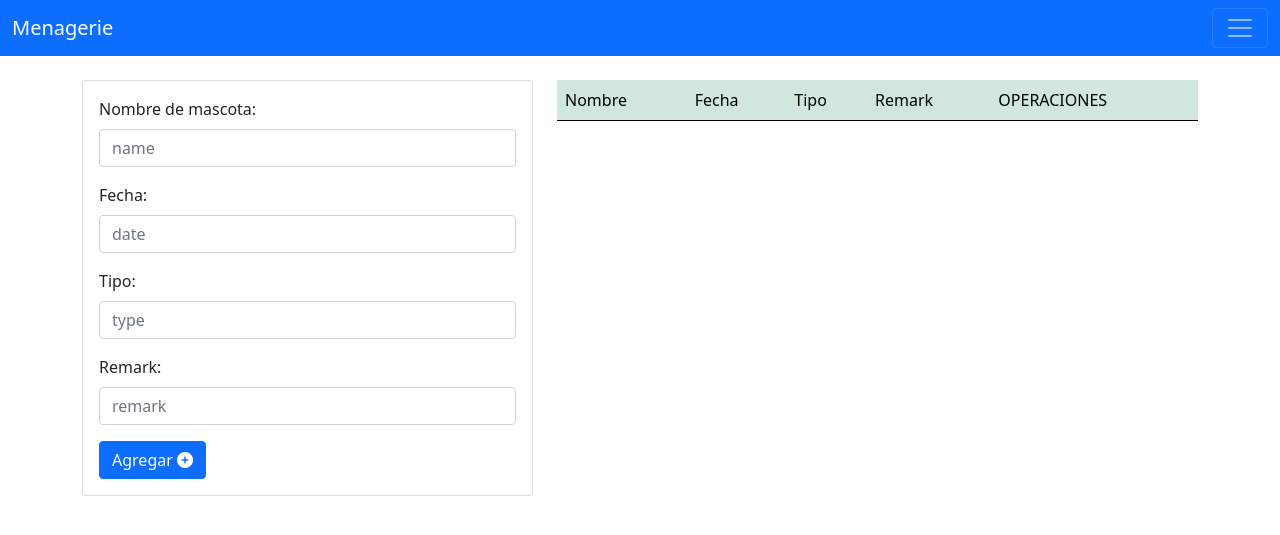
After one commit to adnruiz/ProyectoFinal_PL-F_2021, a Flask app: page /events in a window 1280 px wide. The commit adds this page. Shown: the top 535 px of the page. Run offline with Flask 2, Linux system fonts and the light colour scheme; data that the repository does not hold is empty; some libraries are stand-ins or nearby versions.

Commit message:
Altas, Bajas, Cambios de event

```diff
--- a/App.py
+++ b/App.py
@@ -1,3 +1,5 @@
+from os import name
+import re
 from flask import Flask, render_template, request, redirect, url_for
 from flask.helpers import flash
 from flask_mysqldb import MySQL
@@ -25,6 +27,13 @@ def Index():
     data = cursorMySQL.fetchall()
     return render_template('index.html', pets = data)
 
+@app.route('/events')
+def events():
+    cursorMySQL = mysql.connection.cursor()
+    cursorMySQL.execute('SELECT * FROM event')
+    data = cursorMySQL.fetchall()
+    return render_template('events.html', events = data)
+
 @app.route('/add_pet', methods=['POST'])
 def add_pet():
     if request.method == 'POST':
@@ -44,6 +53,23 @@ def add_pet():
         flash('Mascota agregada correctamente!')
 
     return redirect(url_for('Index'))
+
+@app.route('/add_event', methods=['POST'])
+def add_event():
+    if request.method == 'POST':
+        name = request.form['name']
+        date = request.form['date']
+        type = request.form['type']
+        remark = request.form['remark']
+
+        #pasar datos a mysql
+        cursorMySQL = mysql.connection.cursor()
+        cursorMySQL.execute('INSERT INTO event (name, date, type, remark) VALUES (%s, %s, %s, %s)',
+        (name, date, type, remark))
+        mysql.connection.commit()
+        flash('Evento agregado correctamente.')
+    return redirect(url_for('events'))
+
 
 @app.route('/edit/<id>')
 def edit_pet(id):
--- /dev/null
+++ b/templates/events.html
@@ -0,0 +1,75 @@
+{% extends 'layout.html' %}
+
+{% block body %}
+
+<div class="row">
+    <div class="col-md-5">
+        <div class="card card-body">
+            <form action="/add_event" method="POST">
+                <div class="card-text">
+                    <div class="mb-3">
+                        <label for="name" class="form-label">Nombre de mascota: </label>
+                        <input class="form-control" type="text" name="name" placeholder="name">
+                    </div>
+                    <div class="mb-3">
+                        <label for="date" class="form-label">Fecha: </label>
+                        <input class="form-control" type="text" name="date" placeholder="date">
+                    </div>
+                    <div class="mb-3">
+                        <label for="type" class="form-label">Tipo: </label>
+                        <input class="form-control" type="text" name="type" placeholder="type">
+                    </div>
+                    <div class="mb-3">
+                        <label for="remark" class="form-label">Remark: </label>
+                        <input class="form-control" type="text" name="remark" placeholder="remark">
+                    </div>
+                </div>
+
+                <button type="submit" class="btn btn-primary">
+                    Agregar <i class="fas fa-plus-circle"></i>
+                </button>
+            </form>
+        </div>
+    </div>
+
+<div class="col-md-7">
+    <table class="table table-success table-striped">
+        <thead>
+            <tr>
+                <td>Nombre</td>
+                <td>Fecha</td>
+                <td>Tipo</td>
+                <td>Remark</td>
+                <td>OPERACIONES</td>
+            </tr>
+        </thead>
+        <tbody>
+            {% for event in events %}
+                <tr>
+                    <td>{{ event.1 }}</td>
+                    <td>{{ event.2 }}</td>
+                    <td>{{ event.3 }}</td>
+                    <td>{{ event.4 }}</td>
+                    <td>
+                        <a href="/edit/{{ event.0 }}"><i class="fas fa-edit"></i></a>
+                        <a href="/delete/{{ event.0 }}"><i class="fas fa-trash"></i></a>
+                    </td>
+                </tr>
+            {% endfor %}
+        </tbody>
+    </table>
+</div>
+</div>
+
+{% with messages = get_flashed_messages() %}
+{% if messages %}
+{% for message in messages %}
+<div class="alert alert-success alert-dismissible fade show" role="alert">
+    {{message}}
+    <button type="button" class="btn-close" data-bs-dismiss="alert" aria-label="Close"></button>
+</div>
+
+{% endfor %}
+{% endif %}
+{% endwith %}
+{% endblock %}
--- a/templates/layout.html
+++ b/templates/layout.html
@@ -9,10 +9,30 @@
     <link href="https://cdn.jsdelivr.net/npm/bootstrap@5.0.1/dist/css/bootstrap.min.css" rel="stylesheet" integrity="sha384-+0n0xVW2eSR5OomGNYDnhzAbDsOXxcvSN1TPprVMTNDbiYZCxYbOOl7+AMvyTG2x" crossorigin="anonymous">
     <script src="https://cdn.jsdelivr.net/npm/@popperjs/core@2.9.2/dist/umd/popper.min.js" integrity="sha384-IQsoLXl5PILFhosVNubq5LC7Qb9DXgDA9i+tQ8Zj3iwWAwPtgFTxbJ8NT4GN1R8p" crossorigin="anonymous"></script>
     <script src="https://cdn.jsdelivr.net/npm/bootstrap@5.0.1/dist/js/bootstrap.min.js" integrity="sha384-Atwg2Pkwv9vp0ygtn1JAojH0nYbwNJLPhwyoVbhoPwBhjQPR5VtM2+xf0Uwh9KtT" crossorigin="anonymous"></script>
+    <!--Fontawesome-->
+    <script src="https://kit.fontawesome.com/8fef0f9c42.js" crossorigin="anonymous"></script>
     <title>Veterinario</title>
 
 </head>
 <body>
+    <nav class="navbar navbar-dark bg-primary">
+        <div class="container-fluid">
+          <a class="navbar-brand" href="/">Menagerie</a>
+          <button class="navbar-toggler" type="button" data-bs-toggle="collapse" data-bs-target="#navbarNav" aria-controls="navbarNav" aria-expanded="false" aria-label="Toggle navigation">
+            <span class="navbar-toggler-icon"></span>
+          </button>
+          <div class="collapse navbar-collapse" id="navbarNav">
+            <ul class="navbar-nav">
+              <li class="nav-item">
+                <a class="nav-link active" aria-current="page" href="/events">Eventos</a>
+              </li>
+              <li class="nav-item">
+                <a class="nav-link active" href="#">Mascotas</a>
+              </li>
+            </ul>
+          </div>
+        </div>
+      </nav>
     <div class="container pt-4">
         {% block body %}
         {% endblock %}
```
Also changed, not shown: templates/edit-pet.html (+36 -11 lines), templates/index.html (+55 -27 lines).
